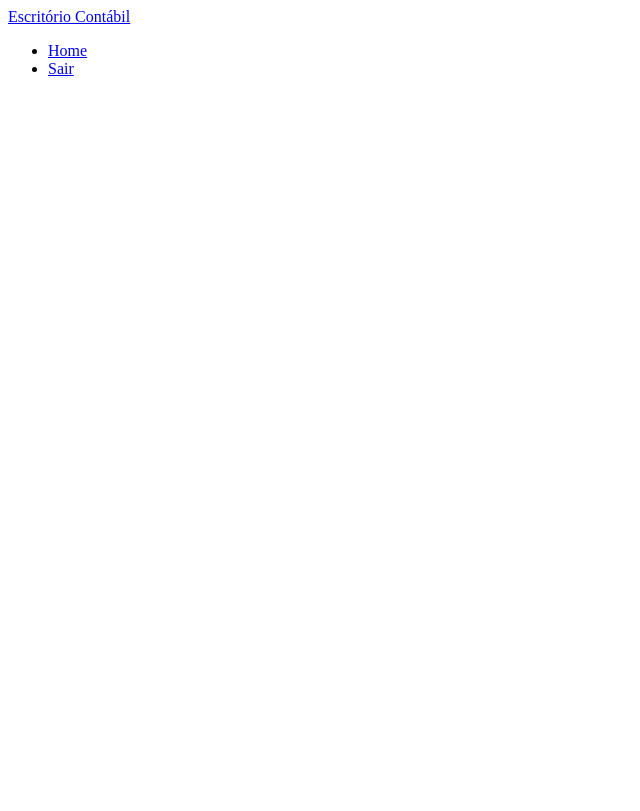
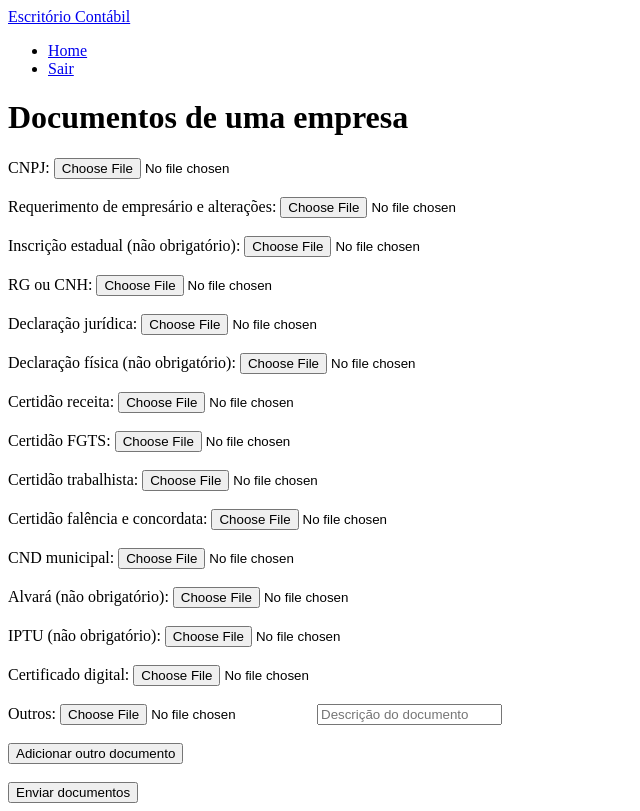
Before and after one commit to marcosliarte/accounting-storage-system, a website: page public/html/send-files.html in a window 1280 px wide. Shown: the whole page, without its empty margins (0-640 px from the left). Drawn offline with Linux system fonts and the light colour scheme.

Commit message:
creating code html file send-files

```diff
--- a/public/html/send-files.html
+++ b/public/html/send-files.html
@@ -23,5 +23,79 @@
         </nav>
     </header>
 
+    <main>
+        <h1>Documentos de uma empresa</h1>
+        <form action="upload.php" method="post" enctype="multipart/form-data">
+            <label for="cnpj">CNPJ:</label>
+            <input type="file" id="cnpj" name="cnpj" accept="application/pdf" required><br><br>
+
+            <label for="requerimento">Requerimento de empresário e alterações:</label>
+            <input type="file" id="requerimento" name="requerimento" accept="application/pdf" required><br><br>
+
+            <label for="inscricao_estadual">Inscrição estadual (não obrigatório):</label>
+            <input type="file" id="inscricao_estadual" name="inscricao_estadual" accept="application/pdf"><br><br>
+
+            <label for="rg_cnh">RG ou CNH:</label>
+            <input type="file" id="rg_cnh" name="rg_cnh" accept="application/pdf" required><br><br>
+
+            <label for="declaracao_juridica">Declaração jurídica:</label>
+            <input type="file" id="declaracao_juridica" name="declaracao_juridica" accept="application/pdf" required><br><br>
+
+            <label for="declaracao_fisica">Declaração física (não obrigatório):</label>
+            <input type="file" id="declaracao_fisica" name="declaracao_fisica" accept="application/pdf"><br><br>
+
+            <label for="certidao_receita">Certidão receita:</label>
+            <input type="file" id="certidao_receita" name="certidao_receita" accept="application/pdf" required><br><br>
+
+            <label for="certidao_fgts">Certidão FGTS:</label>
+            <input type="file" id="certidao_fgts" name="certidao_fgts" accept="application/pdf" required><br><br>
+
+            <label for="certidao_trabalhista">Certidão trabalhista:</label>
+            <input type="file" id="certidao_trabalhista" name="certidao_trabalhista" accept="application/pdf" required><br><br>
+
+            <label for="certidao_falencia">Certidão falência e concordata:</label>
+            <input type="file" id="certidao_falencia" name="certidao_falencia" accept="application/pdf" required><br><br>
+
+            <label for="cnd_municipal">CND municipal:</label>
+            <input type="file" id="cnd_municipal" name="cnd_municipal" accept="application/pdf" required><br><br>
+
+            <label for="alvara">Alvará (não obrigatório):</label>
+            <input type="file" id="alvara" name="alvara" accept="application/pdf"><br><br>
+
+            <label for="iptu">IPTU (não obrigatório):</label>
+            <input type="file" id="iptu" name="iptu" accept="application/pdf"><br><br>
+
+            <label for="certificado_digital">Certificado digital:</label>
+            <input type="file" id="certificado_digital" name="certificado_digital" accept="application/pdf" required><br><br>
+
+            <label for="outros">Outros:</label>
+            <input type="file" id="outros" name="outros[]" accept="application/pdf">
+            <input type="text" id="outros_desc" name="outros_desc[]" placeholder="Descrição do documento"><br><br>
+
+            <button type="button" onclick="addOtherInput()">Adicionar outro documento</button><br><br>
+
+            <button type="submit">Enviar documentos</button>
+        </form>
+    </main>
+
+    <script>
+        function addOtherInput() {
+            const form = document.querySelector('form');
+            const newInputFile = document.createElement('input');
+            newInputFile.type = 'file';
+            newInputFile.name = 'outros[]';
+            newInputFile.accept = 'application/pdf';
+
+            const newInputDesc = document.createElement('input');
+            newInputDesc.type = 'text';
+            newInputDesc.name = 'outros_desc[]';
+            newInputDesc.placeholder = 'Descrição do documento';
+
+            form.insertBefore(newInputFile, form.querySelector('button[type="submit"]'));
+            form.insertBefore(newInputDesc, form.querySelector('button[type="submit"]'));
+            form.insertBefore(document.createElement('br'), form.querySelector('button[type="submit"]'));
+            form.insertBefore(document.createElement('br'), form.querySelector('button[type="submit"]'));
+        }
+    </script>
 </body>
 </html>
```
